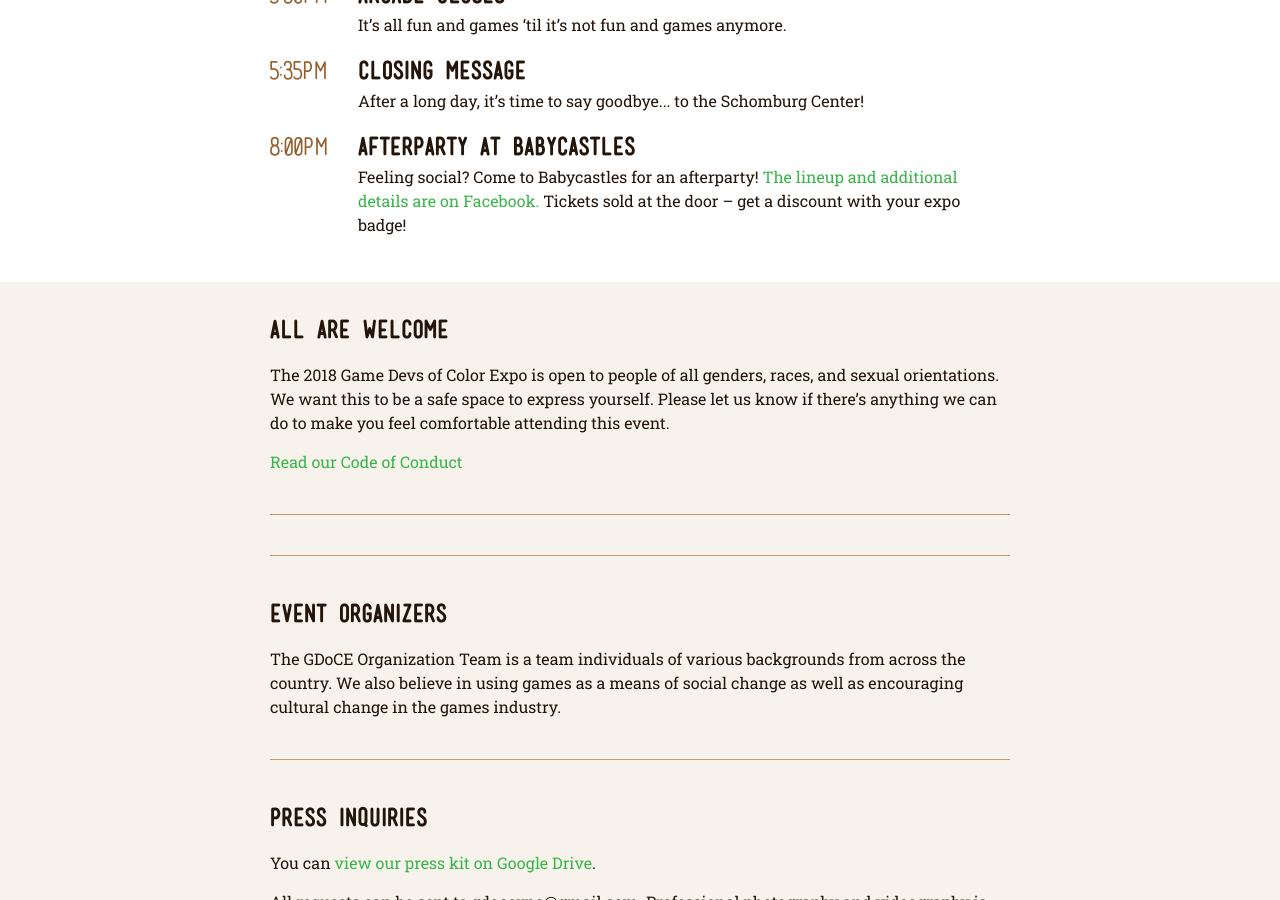
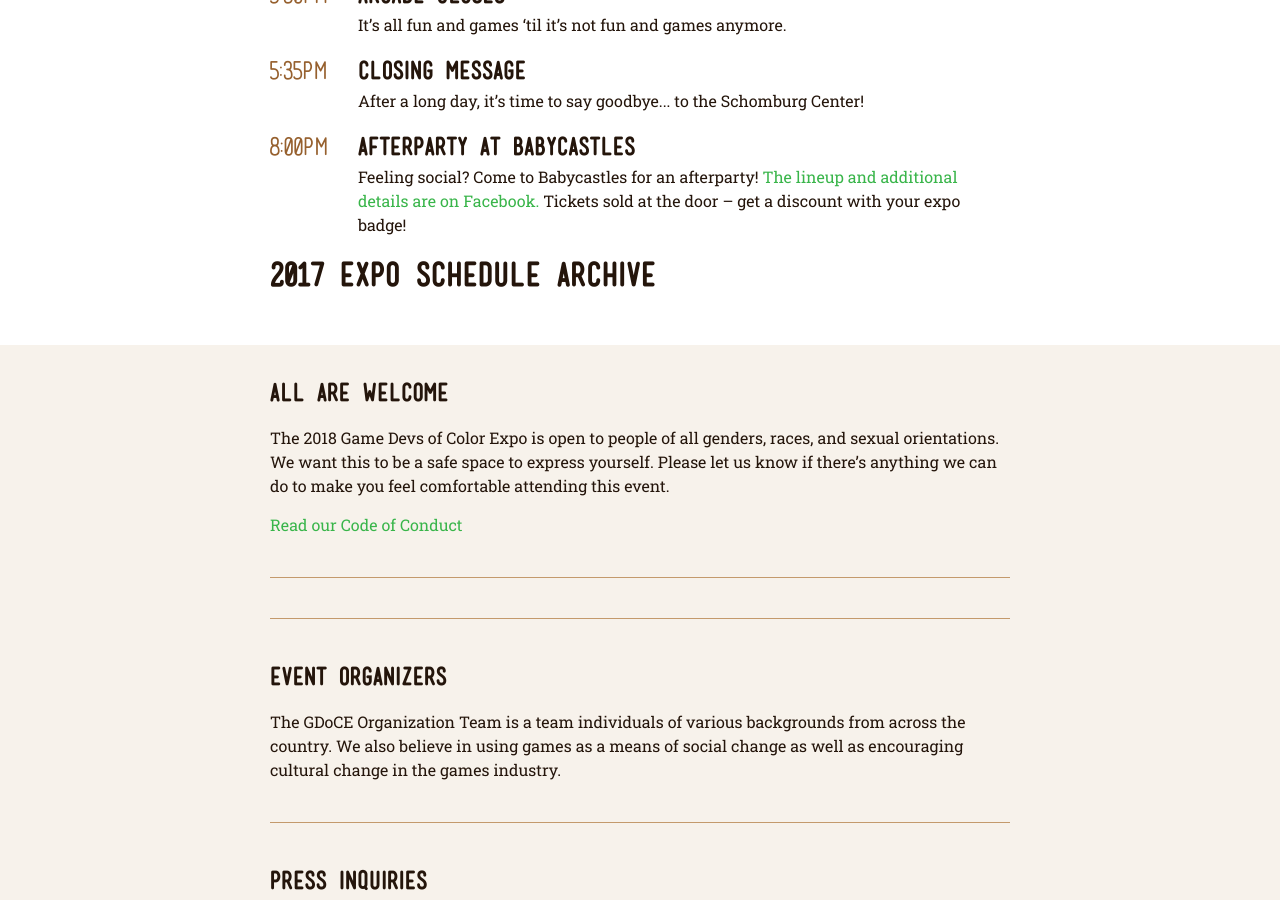
Before and after one commit to BrooklynGamery/gdocexpo, a Jekyll site: the page built from archive/2017/schedule/index.html, in a window 1280 px wide and 900 px high, scrolled down 7955 px. Built offline with Jekyll 4.4.1, drawn with Linux system fonts in a browser that asks for light colours.

Commit message:
Added the arthive title to bottom of the archive pages.

```diff
--- a/archive/2017/games/content.markdown
+++ b/archive/2017/games/content.markdown
@@ -24,3 +24,5 @@ Our 2017 arcade hosted a variety of games from around the world. Below are the {
   {% endfor %}
 </ul>
 <br>
+
+# {{page.title}}
--- a/archive/2017/schedule/content.markdown
+++ b/archive/2017/schedule/content.markdown
@@ -36,3 +36,5 @@
   </li>
   {% endfor %}
 </ul>
+
+# {{page.title}}
```
